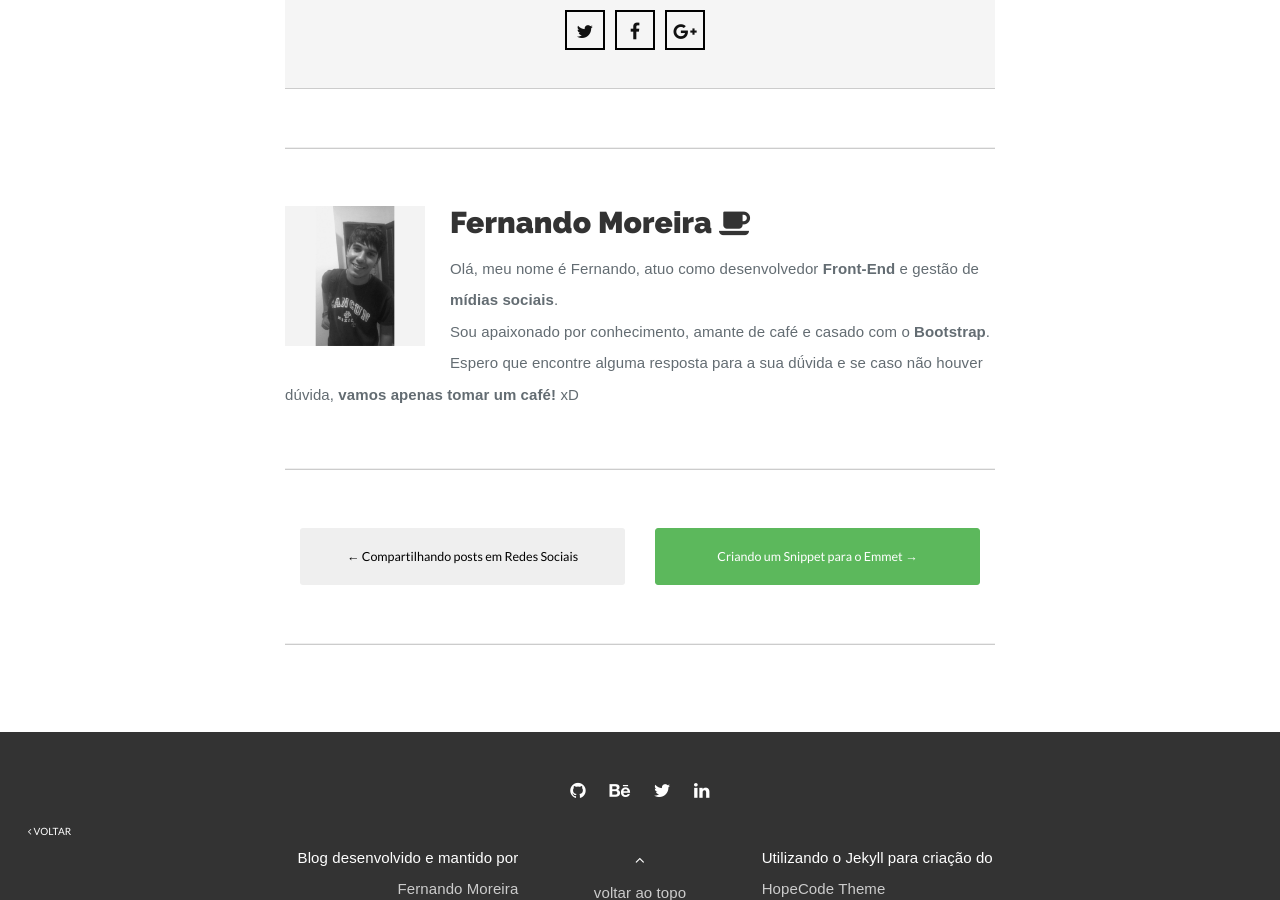
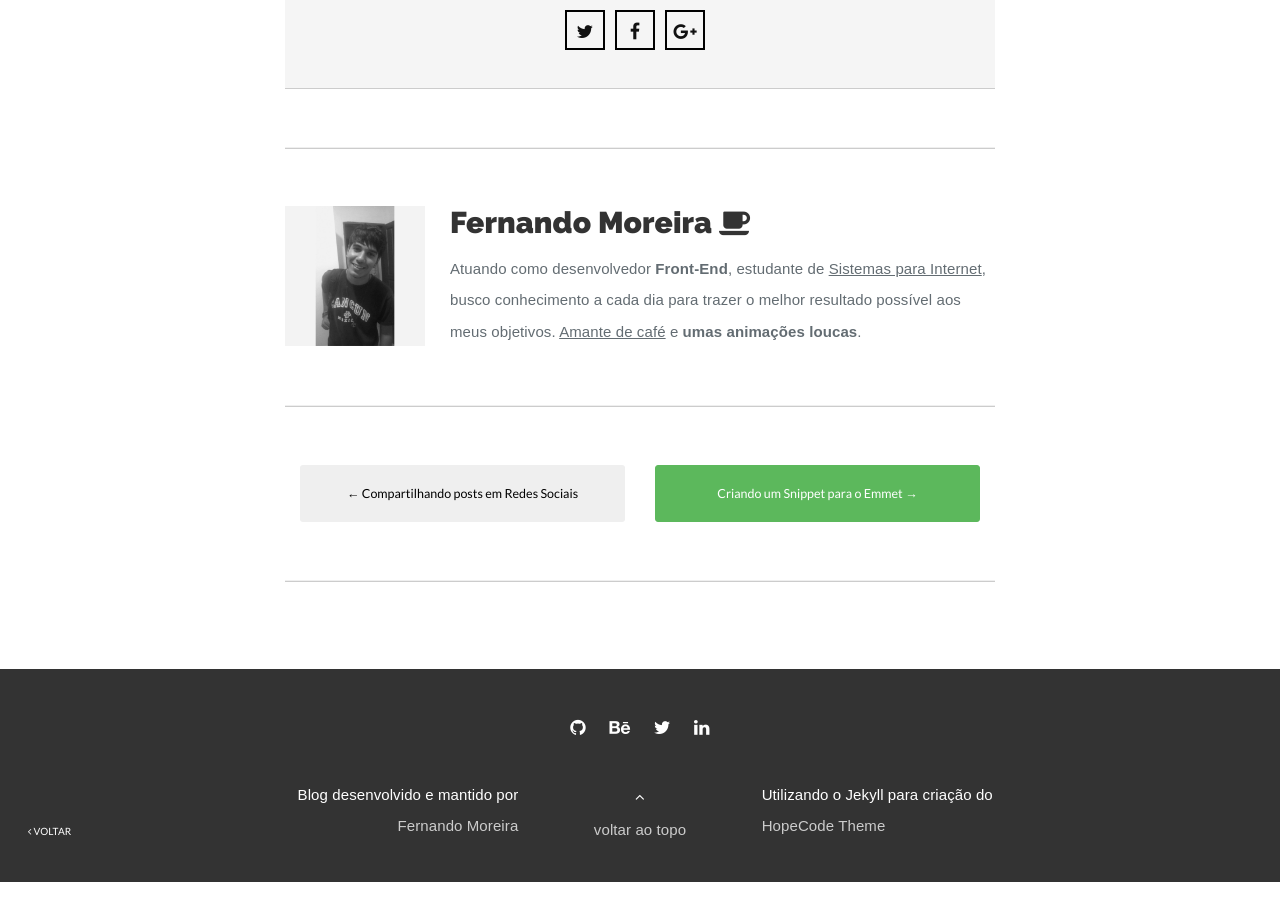
Before and after one commit to ihFernando/blog, a Jekyll site: the page built from _posts/2017-03-02-os-proximos-posts-e-conteudos.markdown, in a window 1280 px wide and 900 px high, scrolled down 3200 px. Built offline with Jekyll 4.4.1, drawn with Linux system fonts in a browser that asks for light colours; some web fonts are replaced; comment, search, counter and statistics services are not loaded.

Commit message:
Att about

```diff
--- a/_layouts/post.html
+++ b/_layouts/post.html
@@ -40,7 +40,7 @@ comments: true
            <img class="img-responsive pull-left" src="/blog/assets/img/profile.jpg" width="140px" />
             <h3> {{ site.author }} <i class="fa fa-coffee"></i></h3>
             <p class="text-muted text-sm descricao-author">
-  Olá, meu nome é Fernando, atuo como desenvolvedor <b>Front-End</b> e gestão de <b>mídias sociais</b>. <br> 	Sou apaixonado por conhecimento, amante de café e casado com o <b>Bootstrap</b>. Espero que encontre alguma resposta para a sua dǘvida e se caso não houver dúvida, <strong>vamos apenas tomar um café!</strong> xD
+		    Atuando como desenvolvedor <strong>Front-End</strong>, estudante de <u>Sistemas para Internet</u>, busco conhecimento a cada dia para trazer o melhor resultado possível aos meus objetivos. <u>Amante de café</u> e <strong>umas animações loucas</strong>.
             </p>
             <hr>
       </section>
```
